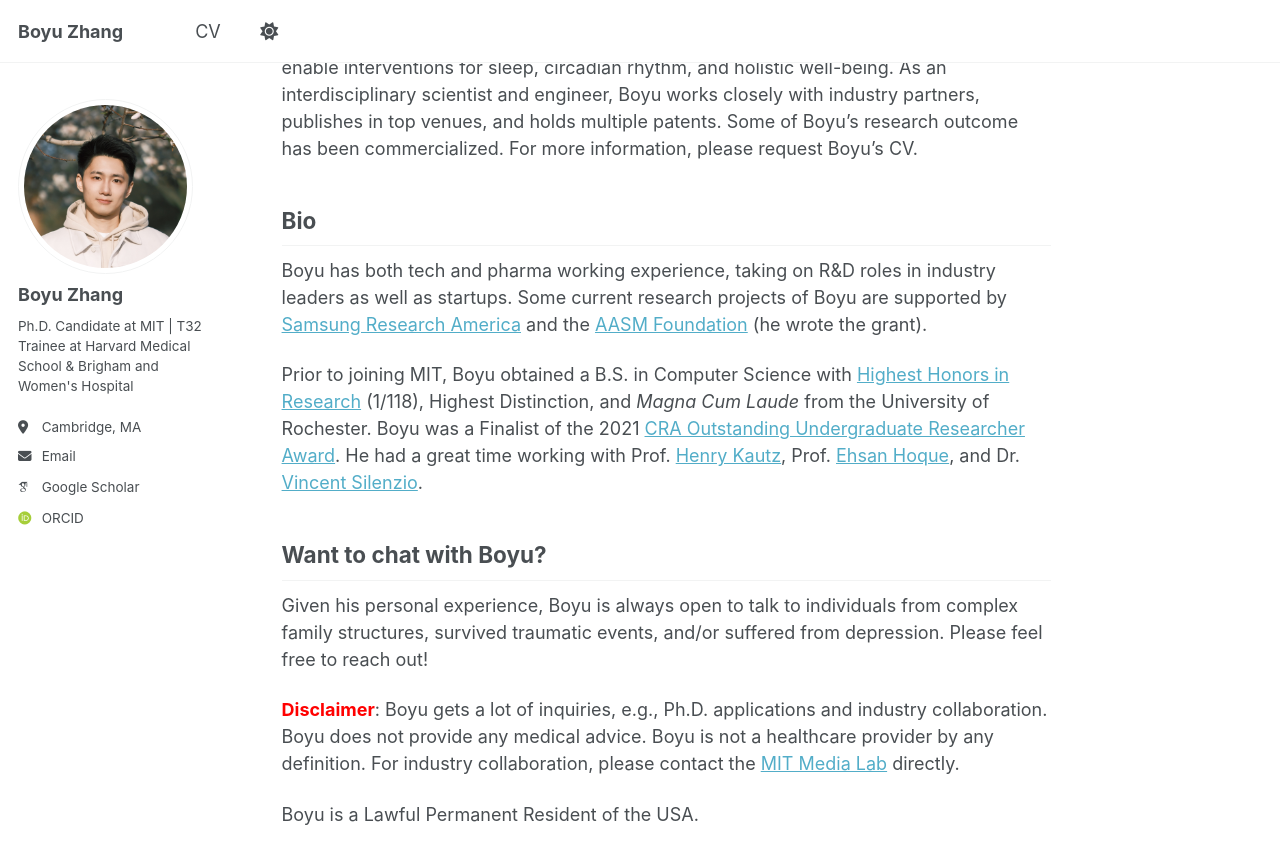
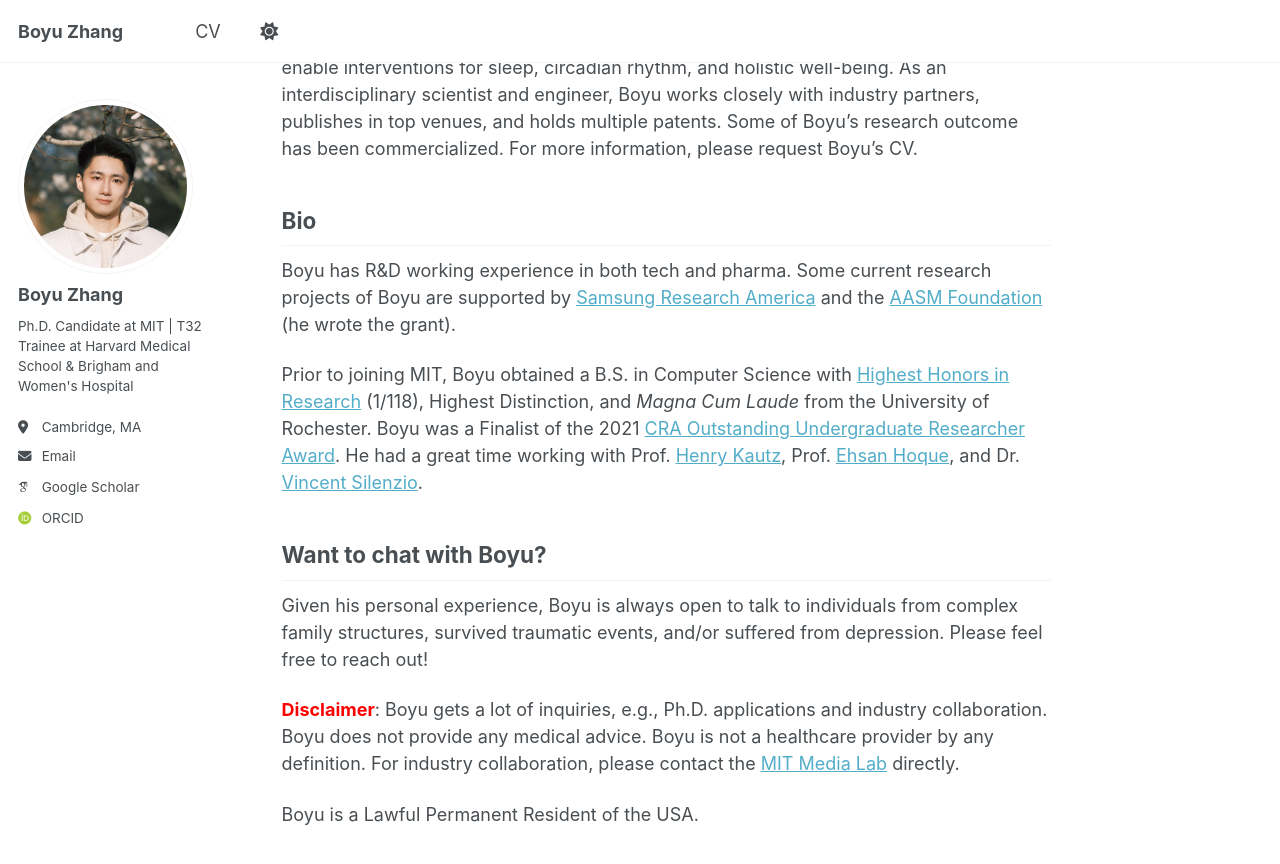
Before and after one commit to boyu-zhang-25/boyu-zhang-25.github.io, a Jekyll site: the page built from _pages/about.md, in a window 1280 px wide and 900 px high, scrolled down 300 px. Shown: the top 864 px of the window. Built offline with Jekyll 4.4.1, drawn with Linux system fonts in a browser that asks for light colours; some web fonts are replaced.

Commit message:
update About

```diff
--- a/_pages/about.md
+++ b/_pages/about.md
@@ -13,7 +13,7 @@
 
 Bio
 ---
-Boyu has both tech and pharma working experience, taking on R&D roles in industry leaders as well as startups. Some current research projects of Boyu are supported by [Samsung Research America](https://sra.samsung.com/) and the [AASM Foundation](https://foundation.aasm.org/strategic-research-award/) (he wrote the grant).
+Boyu has R&D working experience in both tech and pharma. Some current research projects of Boyu are supported by [Samsung Research America](https://sra.samsung.com/) and the [AASM Foundation](https://foundation.aasm.org/strategic-research-award/) (he wrote the grant).
 
 Prior to joining MIT, Boyu obtained a B.S. in Computer Science with [Highest Honors in Research](https://www.cs.rochester.edu/undergraduate/degree-requirements.html) (1/118), Highest Distinction, and *Magna Cum Laude* from the University of Rochester. Boyu was a Finalist of the 2021 [CRA Outstanding Undergraduate Researcher Award](https://cra.org/about/awards/outstanding-undergraduate-researcher-award/#2021). He had a great time working with Prof. [Henry Kautz](https://www.cs.rochester.edu/u/kautz/), Prof. [Ehsan Hoque](https://hoques.com/), and Dr. [Vincent Silenzio](https://sph.rutgers.edu/concentrations/urban-global-public-health/faculty-member.php?id=36094).
 
```
